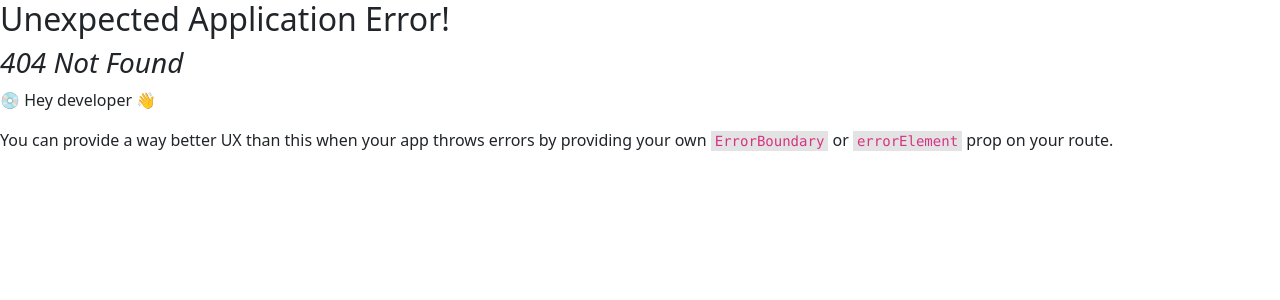
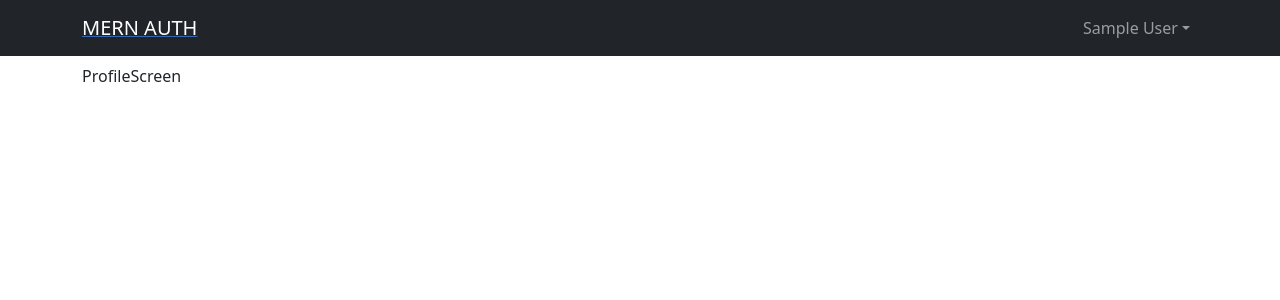
Before and after one commit to ShantanuIngale2002/KANAKA-SELF_LEARN-MERN-PROJECT_UserAuth_TS-TSX_LocalStorge-ReduxPersist, a React app in the folder frontend/: page /profile in a window 1280 px wide. Before the commit this address had no page. Shown: the top 300 px of the page. Built offline with nearby package versions, Linux system fonts and the light colour scheme; sample sign-in values are in the browser's storage; the HTML template or start-up script is replaced by a standard one.

Commit message:
Basic ProfileScreen is added, accessing it is handled in PrivateRoute component added in main.tsx. Header is just upadted so that profile and logout drop down element can do their job.

```diff
--- a/frontend/src/components/Header.tsx
+++ b/frontend/src/components/Header.tsx
@@ -41,14 +41,16 @@
               {userInfo ? (
                 <>
                   <NavDropdown title={userInfo.name} id="username">
-                    <Nav.Link as={Link} to="/profile">
-                      <NavDropdown.Item>Profile</NavDropdown.Item>
-                    </Nav.Link>
-                    <Nav.Link as={Link} to="/logout">
-                      <NavDropdown.Item onClick={logoutHandler}>
+                    <NavDropdown.Item>
+                      <Nav.Link as={Link} to="/profile" className="text-black">
+                        Profile
+                      </Nav.Link>
+                    </NavDropdown.Item>
+                    <NavDropdown.Item onClick={logoutHandler}>
+                      <Nav.Link as={Link} to="/logout" className="text-black">
                         Logout
-                      </NavDropdown.Item>
-                    </Nav.Link>
+                      </Nav.Link>
+                    </NavDropdown.Item>
                   </NavDropdown>
                 </>
               ) : (
--- /dev/null
+++ b/frontend/src/components/PrivateRoute.tsx
@@ -0,0 +1,11 @@
+import { Navigate, Outlet } from "react-router-dom";
+import { useSelector } from "react-redux";
+import { RootState } from "../store/store";
+
+const PrivateRoute = () => {
+  const { userInfo } = useSelector((state: RootState) => state.auth);
+  // if userInfo then show /profile else navigate back to login
+  return userInfo ? <Outlet /> : <Navigate to="/login" replace />;
+};
+
+export default PrivateRoute;
--- a/frontend/src/main.tsx
+++ b/frontend/src/main.tsx
@@ -13,6 +13,8 @@
 import HomeScreen from "./screens/HomeScreen.tsx";
 import LoginScreen from "./screens/LoginScreen.tsx";
 import RegisterScreen from "./screens/RegisterScreen.tsx";
+import ProfileScreen from "./screens/ProfileScreen.tsx";
+import PrivateRoute from "./components/PrivateRoute.tsx";
 
 const router = createBrowserRouter(
   createRoutesFromElements(
@@ -20,6 +22,10 @@
       <Route index={true} path="/" element={<HomeScreen />} />
       <Route path="/login" element={<LoginScreen />} />
       <Route path="/register" element={<RegisterScreen />} />
+      <Route path="" element={<PrivateRoute />}>
+        {/* Private Route */}
+        <Route path="/profile" element={<ProfileScreen />} />
+      </Route>
     </Route>
   )
 );
--- /dev/null
+++ b/frontend/src/screens/ProfileScreen.tsx
@@ -0,0 +1,7 @@
+// import React, { useState, useEffect } from "react";
+
+const ProfileScreen = () => {
+  return <div>ProfileScreen</div>;
+};
+
+export default ProfileScreen;
```
Also changed, not shown: 1 other file (tests, documents, lock files or other folders).
